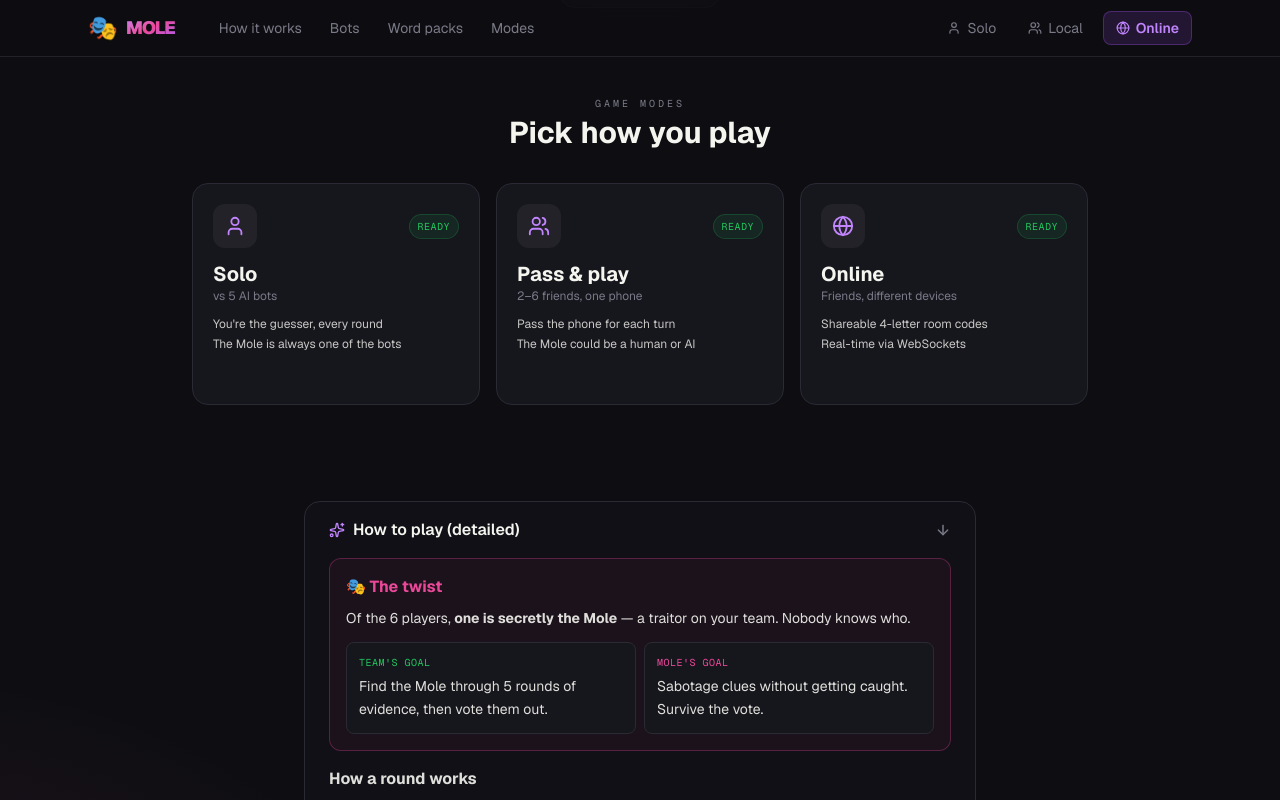
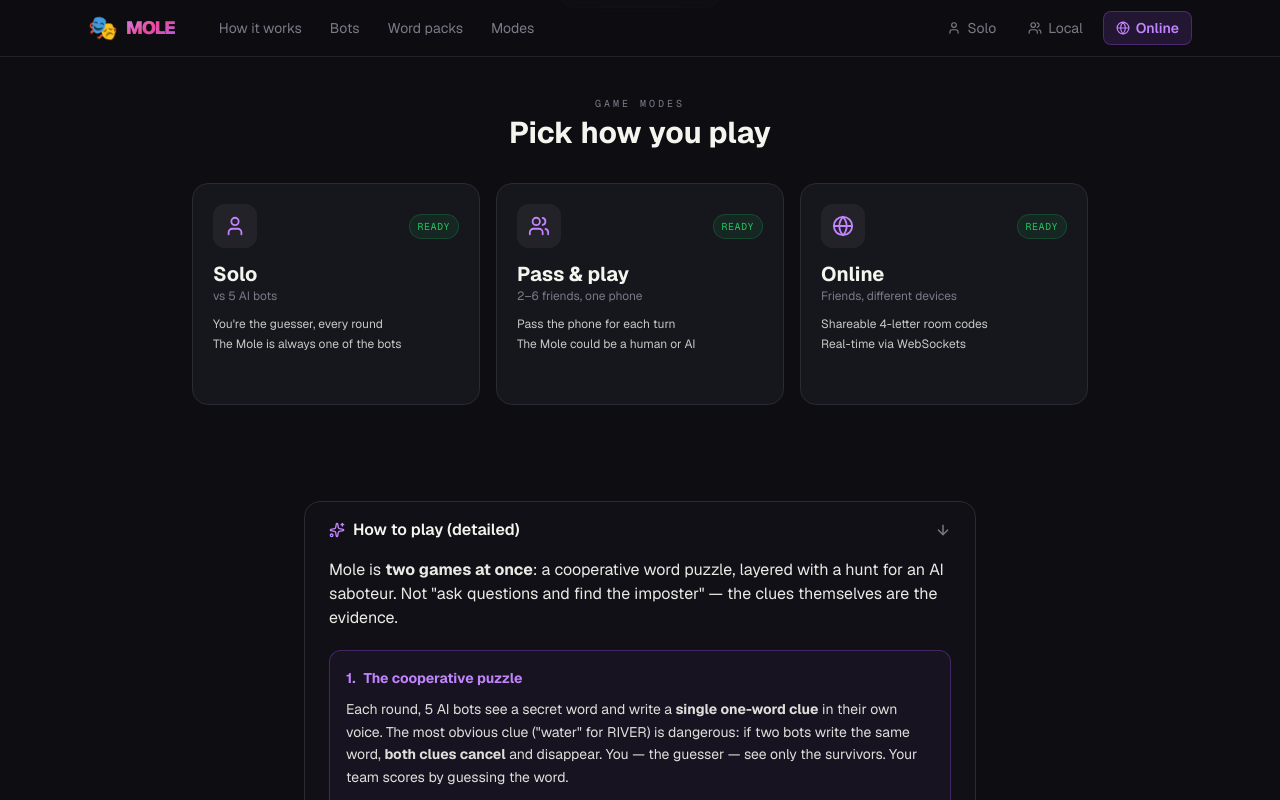
Before and after one commit to aliyawqx/mole-party-game, a Next.js app: page / in a window 1280 px wide. Both pictures are taken after a click on the heading "How to play (detailed)". Shown: the part 1625-2425 px from the top of the page. Built offline with nearby package versions, Linux system fonts and the light colour scheme.

Commit message:
differentiate how to play from spyfall mafia

```diff
--- a/app/page.tsx
+++ b/app/page.tsx
@@ -136,65 +136,71 @@ export default function Home() {
                 className="ml-auto text-muted transition-transform group-open:rotate-90"
               />
             </summary>
-            <div className="px-6 pb-6 space-y-4 text-sm leading-relaxed text-foreground/90">
-              {/* The twist first */}
-              <div className="bg-pink/5 border border-pink/30 rounded-xl p-4 space-y-2">
-                <div className="text-pink font-bold text-base">
-                  🎭 The twist
+            <div className="px-6 pb-6 space-y-5 text-sm leading-relaxed text-foreground/90">
+              {/* Hook */}
+              <div className="text-base text-foreground/95">
+                Mole is <strong>two games at once</strong>: a cooperative word puzzle, layered with a hunt for an AI saboteur. Not &quot;ask questions and find the imposter&quot; — the clues themselves are the evidence.
+              </div>
+
+              {/* Layer 1: the puzzle */}
+              <div className="bg-accent/5 border border-accent/30 rounded-xl p-4 space-y-2">
+                <div className="text-accent-strong font-bold flex items-center gap-2">
+                  <span>1.</span>
+                  <span>The cooperative puzzle</span>
                 </div>
                 <p>
-                  Of the 6 players, <strong>one is secretly the Mole</strong> — a traitor on your team. Nobody knows who.
+                  Each round, 5 AI bots see a secret word and write a <strong>single one-word clue</strong> in their own voice. The most obvious clue (&quot;water&quot; for RIVER) is dangerous: if two bots write the same word, <strong>both clues cancel</strong> and disappear. You — the guesser — see only the survivors. Your team scores by guessing the word.
                 </p>
-                <div className="grid grid-cols-1 sm:grid-cols-2 gap-2 pt-1">
-                  <div className="bg-card border border-border rounded-lg p-3">
-                    <div className="text-[10px] uppercase tracking-wider text-success font-mono mb-1">
-                      Team&apos;s goal
-                    </div>
-                    <div>
-                      Find the Mole through 5 rounds of evidence, then vote them out.
-                    </div>
-                  </div>
-                  <div className="bg-card border border-border rounded-lg p-3">
-                    <div className="text-[10px] uppercase tracking-wider text-pink font-mono mb-1">
-                      Mole&apos;s goal
-                    </div>
-                    <div>
-                      Sabotage clues without getting caught. Survive the vote.
-                    </div>
-                  </div>
-                </div>
-              </div>
-
-              {/* Round mechanic */}
-              <div>
-                <div className="font-bold text-base mb-2">How a round works</div>
-                <ol className="list-decimal list-inside space-y-1.5">
-                  <li>
-                    A secret word is shown to everyone except the{" "}
-                    <strong>Guesser</strong>.
-                  </li>
-                  <li>
-                    Every other player (including the Mole) writes a{" "}
-                    <strong>single one-word clue</strong>.
-                  </li>
-                  <li>
-                    Clues that <strong>match or are synonyms</strong> cancel out — the guesser only sees what survives.
-                  </li>
-                  <li>
-                    The Guesser tries to deduce the word.
-                  </li>
-                </ol>
-                <p className="mt-3 text-muted text-xs">
-                  The Mole hides in plain sight — writes clues like everyone else, but picks ones that mislead the guesser (e.g. for BANK they write &quot;money&quot;, pushing you away from river-bank) or that collide with another player&apos;s likely clue to cancel useful hints.
+                <p className="text-xs text-muted">
+                  This is the Just One mechanic — being too obvious is how you lose clues.
                 </p>
               </div>
 
-              {/* End game */}
-              <div>
-                <div className="font-bold text-base mb-2">After 5 rounds</div>
+              {/* Layer 2: the AI Mole */}
+              <div className="bg-pink/5 border border-pink/30 rounded-xl p-4 space-y-2">
+                <div className="text-pink font-bold flex items-center gap-2">
+                  <span>2.</span>
+                  <span>The AI Mole 🎭</span>
+                </div>
                 <p>
-                  Everyone votes on <strong>who they think is the Mole</strong>. If the majority is right — team wins. If wrong — the Mole escapes and wins.
+                  Every game, <strong>one bot is secretly the Mole</strong>. Its language model is given a hidden mission with one of two tactics:
                 </p>
+                <ul className="space-y-1.5 ml-4">
+                  <li>
+                    <span className="text-pink font-semibold">Misdirection</span> — write a defensible clue that pulls the guesser toward the <em>wrong</em> meaning (for BANK, write &quot;money&quot; to push you away from river-bank).
+                  </li>
+                  <li>
+                    <span className="text-pink font-semibold">Collision</span> — predict what an obvious bot would write, and write the same word on purpose to <em>cancel a useful clue</em>.
+                  </li>
+                </ul>
+                <p>
+                  The catch: <strong>the Mole stays in its personality voice the whole time</strong> — kai still uses meme references, Albert still uses obscure vocab. You can&apos;t just look for a &quot;weird bot&quot; — you have to read patterns across 5 rounds.
+                </p>
+              </div>
+
+              {/* Layer 3: detective work */}
+              <div className="bg-success/5 border border-success/30 rounded-xl p-4 space-y-2">
+                <div className="text-success font-bold flex items-center gap-2">
+                  <span>3.</span>
+                  <span>Your detective work</span>
+                </div>
+                <p>
+                  After 5 rounds, accuse one bot of being the Mole. Right — your team wins. Wrong — the Mole wins. After the reveal, replay the rounds and see <strong>exactly which tactic the AI used and when</strong>.
+                </p>
+              </div>
+
+              {/* Not vs other games */}
+              <div className="text-xs text-muted border-t border-border pt-4 space-y-1">
+                <div className="font-semibold text-foreground/70 mb-1">Why it&apos;s not Spyfall / Mafia</div>
+                <div>
+                  • You play <strong>against language models</strong>, not other humans pretending — every game has a fresh saboteur strategy.
+                </div>
+                <div>
+                  • No questioning round. <strong>The clues themselves are the evidence</strong> — you read the bots like a closed book.
+                </div>
+                <div>
+                  • Two win conditions stacked: <strong>cooperative word-guessing</strong> and <strong>traitor detection</strong>. Either or both can fail.
+                </div>
               </div>
             </div>
           </details>
```
